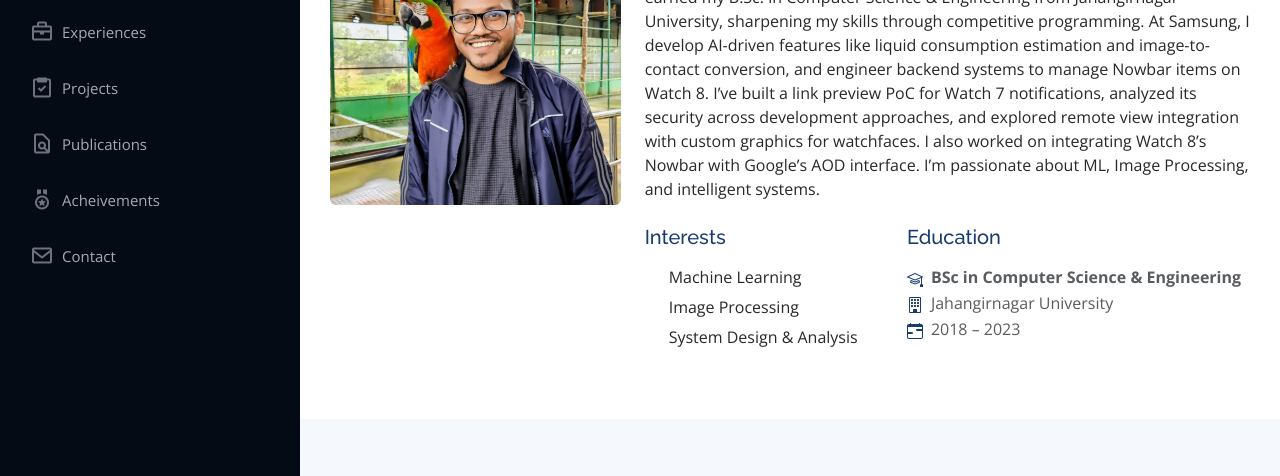
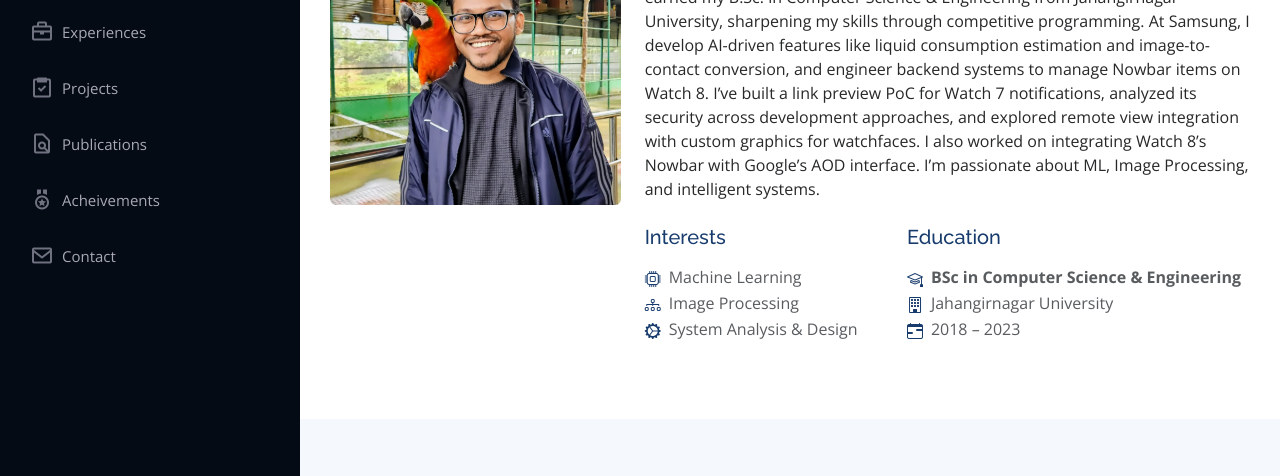
Before and after one commit to mehedihasan88/mehedihasan88.github.io, a plain HTML site: page portfolio/index.html in a window 1280 px wide. Shown: the part 253-729 px from the top of the page. Drawn offline with nearby package versions, Linux system fonts and the light colour scheme.

Commit message:
added icons for interest sections

```diff
--- a/portfolio/index.html
+++ b/portfolio/index.html
@@ -95,11 +95,13 @@
                             <!-- Interests -->
                             <div class="col-lg-5">
                                 <h4>Interests</h4>
-                                <ul class="list-disc mt-3">
-                                    <li>Machine Learning</li>
-                                    <li>Image Processing</li>
-                                    <li>System Design & Analysis</li>
-                                </ul>
+                                <div class="mt-3">
+                                    <div class="mb-3 ml-3">
+                                        <div class="text-muted"><i class="bi bi-cpu me-2"></i>Machine Learning</div>
+                                        <div class="text-muted"><i class="bi bi-diagram-3 me-2"></i>Image Processing</div>
+                                        <div class="text-muted"><i class="bi bi-gear-wide-connected me-2"></i>System Analysis & Design</div>
+                                    </div>
+                                </div>
                             </div>
 
                             <!-- Education -->
```
